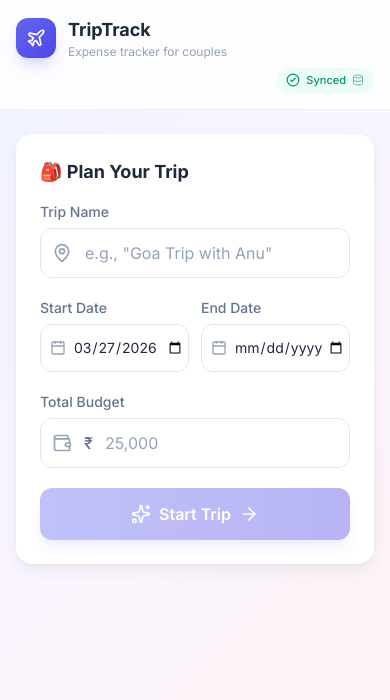
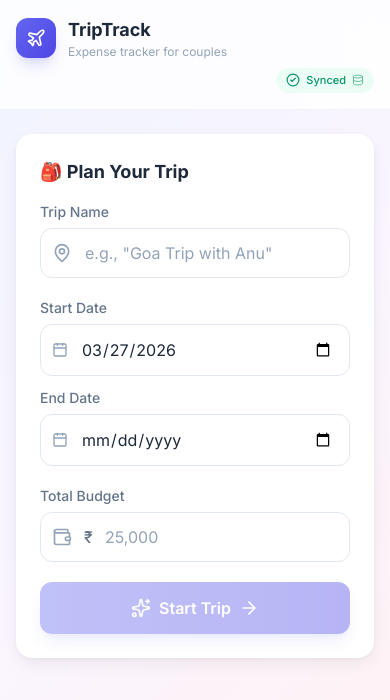
Before and after one commit to v-senthil/perexpencetracker, a React (Vite) app: page / in a window 390 px wide. Shown: the top 700 px of the page. Built offline with nearby package versions, Linux system fonts and the light colour scheme; no server answers; the database is empty.

Commit message:
Stack date fields vertically to fix overlap on mobile

```diff
--- a/src/components/TripForm.jsx
+++ b/src/components/TripForm.jsx
@@ -43,37 +43,37 @@ export default function TripForm({ onCreateTrip }) {
         </div>
       </div>
 
-      <div className="grid grid-cols-2 gap-3">
-        <div className="min-w-0">
+      <div className="space-y-3">
+        <div>
           <label className="block text-sm font-medium text-text-secondary mb-1.5">
             Start Date
           </label>
           <div className="relative">
-            <Calendar className="absolute left-2.5 top-1/2 -translate-y-1/2 w-4 h-4 text-text-muted" />
+            <Calendar className="absolute left-3 top-1/2 -translate-y-1/2 w-4 h-4 text-text-muted" />
             <input
               type="date"
               value={startDate}
               onChange={e => setStartDate(e.target.value)}
-              className="w-full pl-8 pr-1 py-3 rounded-xl border border-border bg-white
+              className="w-full pl-10 pr-4 py-3 rounded-xl border border-border bg-white
                          focus:border-primary focus:ring-2 focus:ring-primary/20 outline-none
-                         text-text-primary text-sm transition-all"
+                         text-text-primary transition-all"
             />
           </div>
         </div>
-        <div className="min-w-0">
+        <div>
           <label className="block text-sm font-medium text-text-secondary mb-1.5">
             End Date
           </label>
           <div className="relative">
-            <Calendar className="absolute left-2.5 top-1/2 -translate-y-1/2 w-4 h-4 text-text-muted" />
+            <Calendar className="absolute left-3 top-1/2 -translate-y-1/2 w-4 h-4 text-text-muted" />
             <input
               type="date"
               value={endDate}
               onChange={e => setEndDate(e.target.value)}
               min={startDate}
-              className="w-full pl-8 pr-1 py-3 rounded-xl border border-border bg-white
+              className="w-full pl-10 pr-4 py-3 rounded-xl border border-border bg-white
                          focus:border-primary focus:ring-2 focus:ring-primary/20 outline-none
-                         text-text-primary text-sm transition-all"
+                         text-text-primary transition-all"
             />
           </div>
         </div>
```
